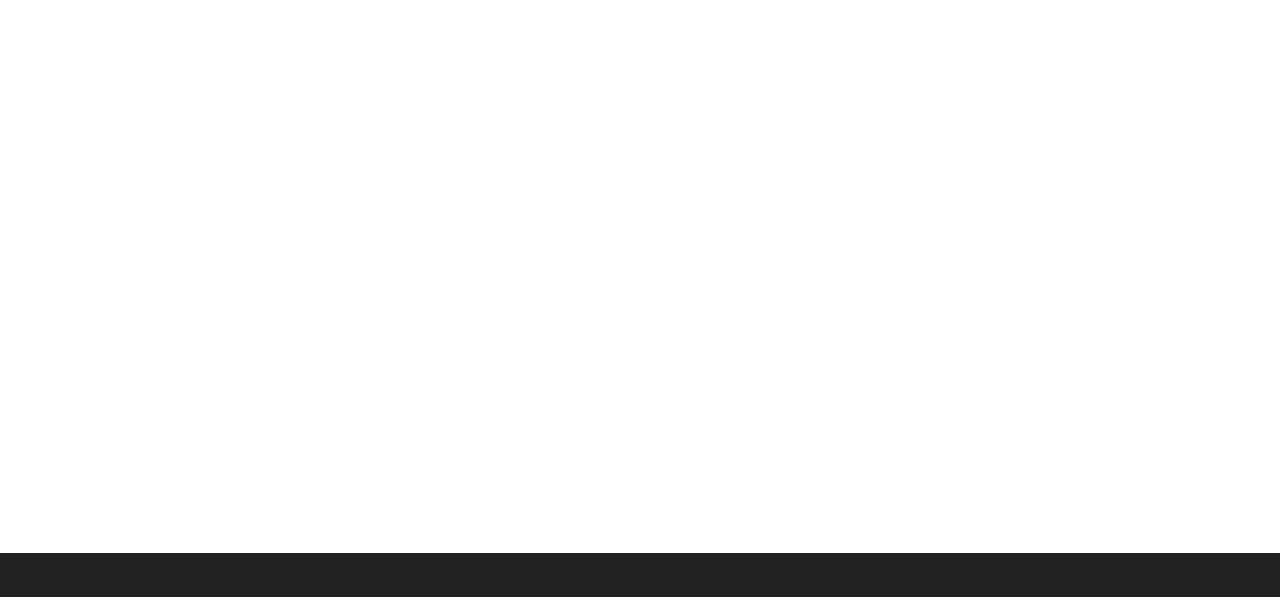
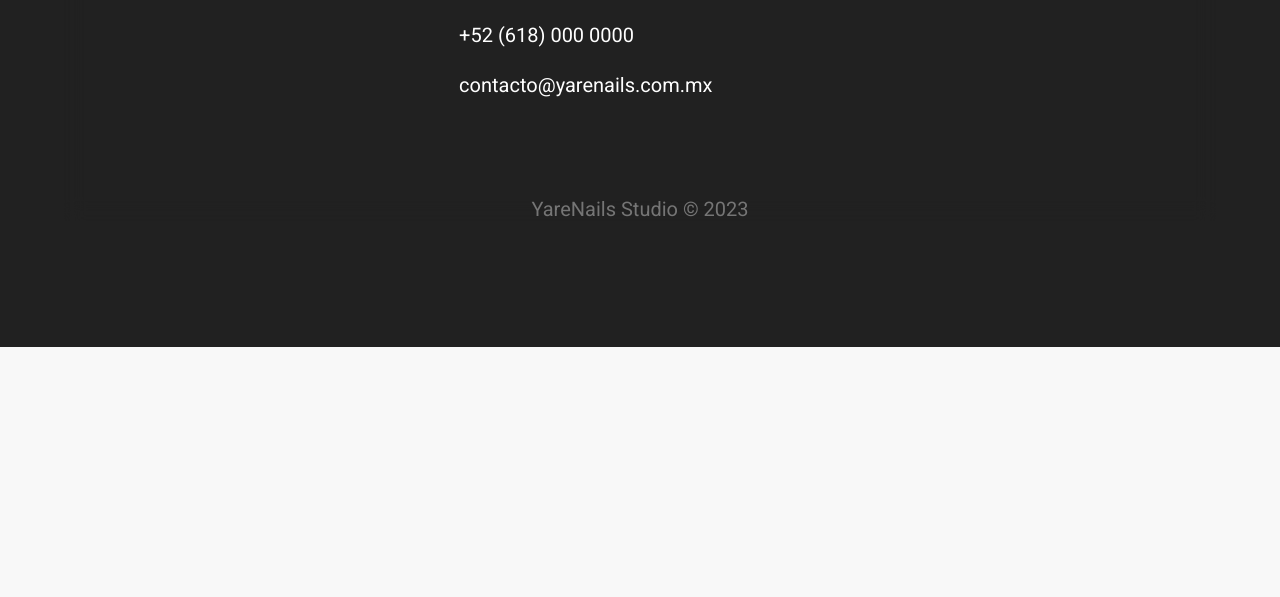
Before and after one commit to danielmacielacevedo/yarenails, a plain HTML site: page index.html in a window 1280 px wide. Shown: the part 750-1347 px from the top of the page. After the commit the page ends 1097 px from the top, so only its background shows below. Drawn offline with nearby package versions, Linux system fonts and the light colour scheme; a script that the page names is missing; a web font is replaced by a local one.

Commit message:
Delete, eliminé la sección de contacto

```diff
--- a/css/style.css
+++ b/css/style.css
@@ -1236,6 +1236,8 @@ h5
 /* footer */
 .footer-container
 {
+    position: relative;
+    z-index: 99999;
     display: flex;
     width: 100%;
     height: auto;
--- a/index.html
+++ b/index.html
@@ -107,9 +107,9 @@
             </div>
         </section>
 
-        <section id="contact" class="contact-section-container">
+        <!-- <section id="contact" class="contact-section-container">
             <div class="calendly-inline-widget" data-url="https://calendly.com/yarenails/agenda?primary_color=f0a4da"></div>
-        </section>
+        </section> -->
     </main>
 
     <footer class="footer-container">
```
